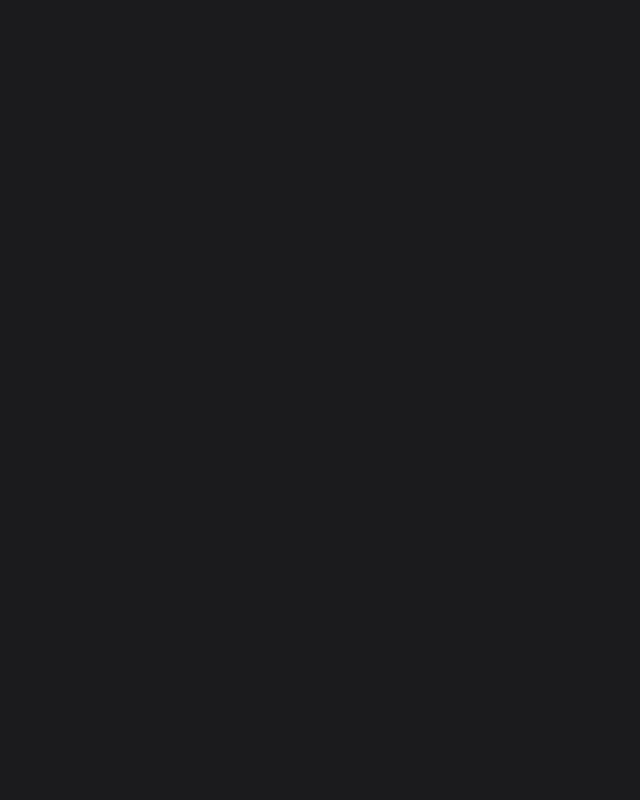
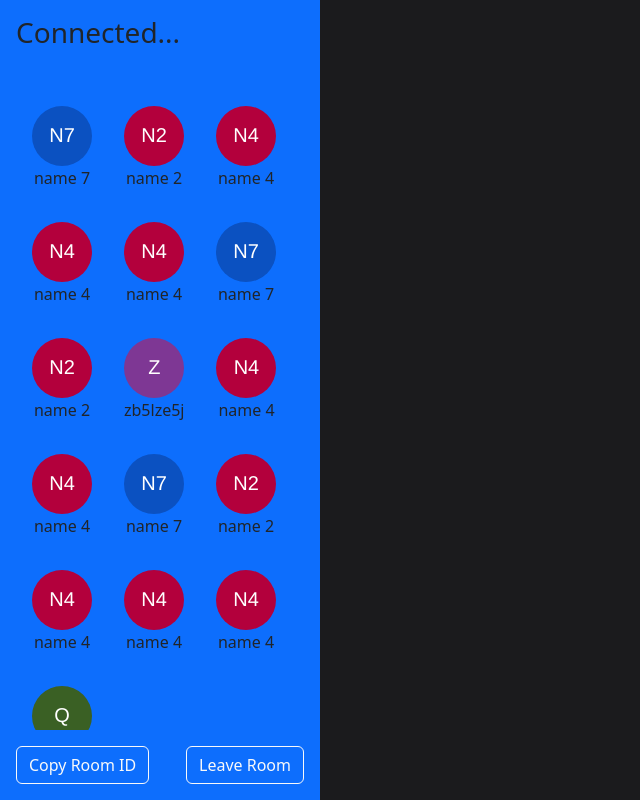
Before and after one commit to BesoBerdzenishvili/collaborative_presentation_software, a React (Vite) app: page /editor/1 in a window 1280 px wide. Before the commit this address had no page. Shown: the whole page, without its empty margins (0-640 px from the left). Built offline with nearby package versions, Linux system fonts and the light colour scheme.

Commit message:
add: user panel

```diff
--- a/package.json
+++ b/package.json
@@ -11,6 +11,7 @@
   },
   "dependencies": {
     "react": "^18.3.1",
+    "react-avatar": "^5.0.3",
     "react-bootstrap": "^2.10.6",
     "react-dom": "^18.3.1",
     "react-router-dom": "^7.0.1"
--- a/src/App.jsx
+++ b/src/App.jsx
@@ -1,14 +1,14 @@
 import React from "react";
 import { BrowserRouter as Router, Routes, Route } from "react-router-dom";
 import HomePage from "./components/HomePage";
-// import EditorPage from "./components/EditorPage";
+import EditorPage from "./components/EditorPage";
 const App = () => {
   return (
     <>
       <Router>
         <Routes>
           <Route path="/" element={<HomePage />} />
-          {/* <Route path="/editor/:roomId" element={<EditorPage />} /> */}
+          <Route path="/editor/:roomId" element={<EditorPage />} />
         </Routes>
       </Router>
     </>
--- /dev/null
+++ b/src/components/EditorPage.jsx
@@ -0,0 +1,26 @@
+import { useState } from "react";
+import UserPanel from "./UserPanel";
+import AlertMessage from "./AlertMessage";
+
+export default function EditorPage() {
+  const [show, setShow] = useState(false);
+  const [alertMessage, setAlertMessage] = useState("");
+  const [alertVariant, setAlertVariant] = useState("light");
+  return (
+    <>
+      {show && (
+        <AlertMessage
+          text={alertMessage}
+          show={show}
+          setShow={setShow}
+          variant={alertVariant}
+        />
+      )}
+      <UserPanel
+        setShow={setShow}
+        setAlertMessage={setAlertMessage}
+        setAlertVariant={setAlertVariant}
+      />
+    </>
+  );
+}
--- /dev/null
+++ b/src/components/User.jsx
@@ -0,0 +1,13 @@
+import React from "react";
+import Avatar from "react-avatar";
+
+const User = ({ username, isCurrent }) => {
+  return (
+    <div className="m-3 d-flex flex-column align-items-center">
+      <Avatar name={isCurrent ? "ME" : username} size={60} round="50px" />
+      <span>{isCurrent ? `Me (${username})` : username}</span>
+    </div>
+  );
+};
+
+export default User;
--- /dev/null
+++ b/src/components/UserPanel.jsx
@@ -0,0 +1,70 @@
+import React from "react";
+import User from "./User";
+import { useParams, useLocation, useNavigate } from "react-router-dom";
+import { Button } from "react-bootstrap";
+
+export default function UserPanel({
+  setShow,
+  setAlertMessage,
+  setAlertVariant,
+}) {
+  const reactNavigator = useNavigate();
+  const { roomId } = useParams();
+  const { search } = useLocation();
+  const query = new URLSearchParams(search);
+  const username = query.get("username");
+
+  const leaveRoom = () => {
+    // if(!socket) return;
+    // socket.emit('leave-room', { roomId, username });
+    reactNavigator("/");
+  };
+  const copyRoomId = () => {
+    navigator.clipboard.writeText(roomId);
+    setShow(true);
+    setAlertMessage("Copied to clipboard!");
+    setAlertVariant("success");
+  };
+  const clients = [
+    "name 7",
+    "name 2",
+    "name 4",
+    "name 4",
+    "name 4",
+    "name 7",
+    "name 2",
+    "zb5lze5j",
+    "name 4",
+    "name 4",
+    "name 7",
+    "name 2",
+    "name 4",
+    "name 4",
+    "name 4",
+    "q",
+  ];
+  return (
+    <aside className="bg-primary w-25 px-3 clients-list d-flex flex-column justify-content-between overflow-auto">
+      <div>
+        <h3 className="sticky-top bg-primary py-3">Connected...</h3>
+        <div className="d-flex flex-wrap my-4 ">
+          {clients.map((client, index) => (
+            <User
+              key={index}
+              username={client}
+              isCurrent={client === username}
+            />
+          ))}
+        </div>
+      </div>
+      <div className="d-flex justify-content-between sticky-bottom bg-primary py-3">
+        <Button variant="outline-light" onClick={copyRoomId}>
+          Copy Room ID
+        </Button>
+        <Button variant="outline-light" onClick={leaveRoom}>
+          Leave Room
+        </Button>
+      </div>
+    </aside>
+  );
+}
--- a/src/index.css
+++ b/src/index.css
@@ -8,3 +8,7 @@ body {
   background-color: #1b1b1d;
   font: "#fff";
 }
+
+.clients-list {
+  height: 100vh;
+}
```
Also changed, not shown: 1 other file (tests, documents, lock files or other folders).
